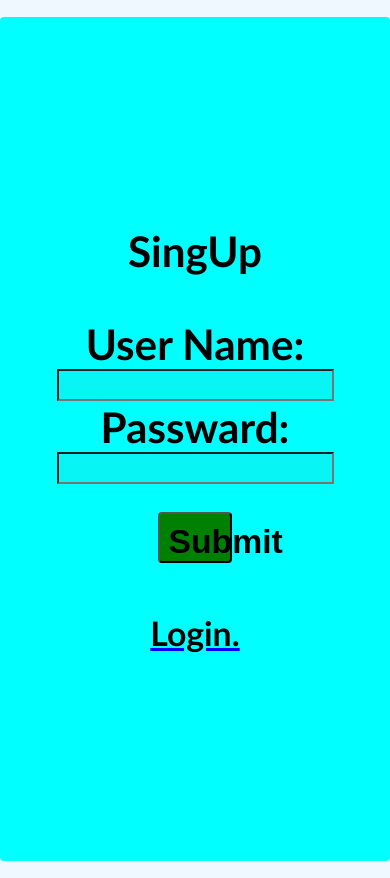
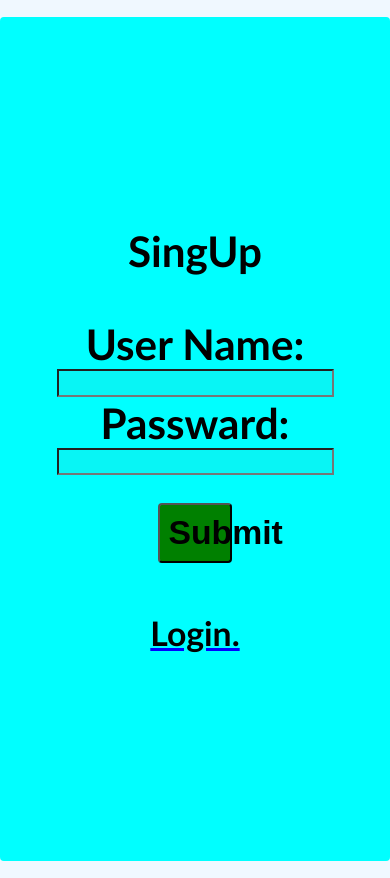
Before and after one commit to ran8jan2kumar17/todo_list, a React (Vite) app: page / in a window 390 px wide. Shown: the top 878 px of the page. Built offline with nearby package versions, Linux system fonts and the light colour scheme.

Commit message:
responsible1

```diff
--- a/src/App.css
+++ b/src/App.css
@@ -177,7 +177,7 @@ body {
  }
  .submit{
   width: 19vw;
-  height: 6vh;
+  height: 10vh;
   font-size: 4vh;
   padding: 1vh;
   border-radius: 1vw;
```
